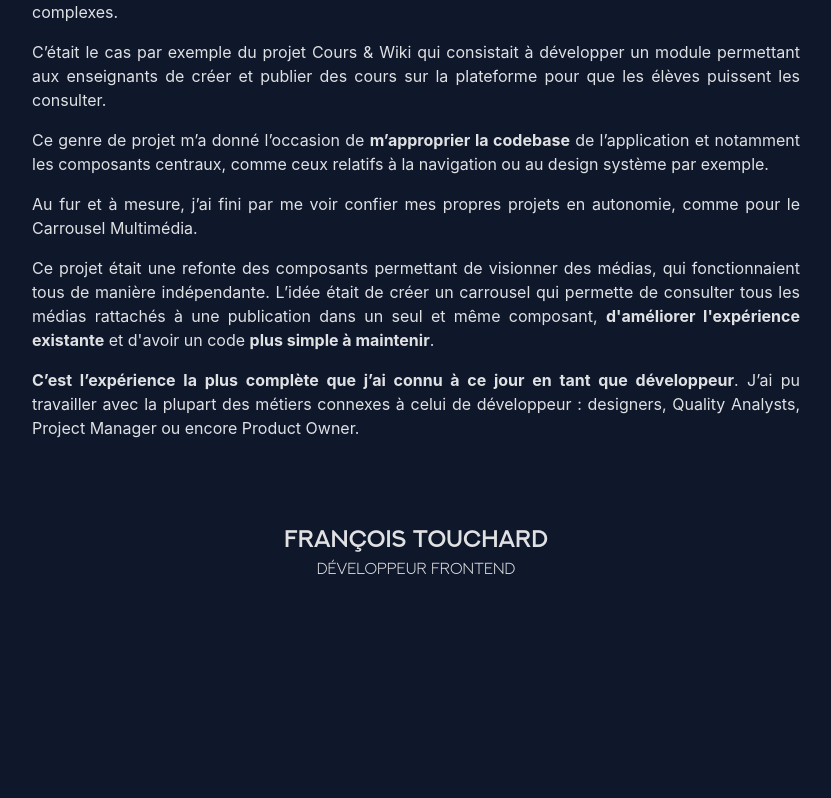
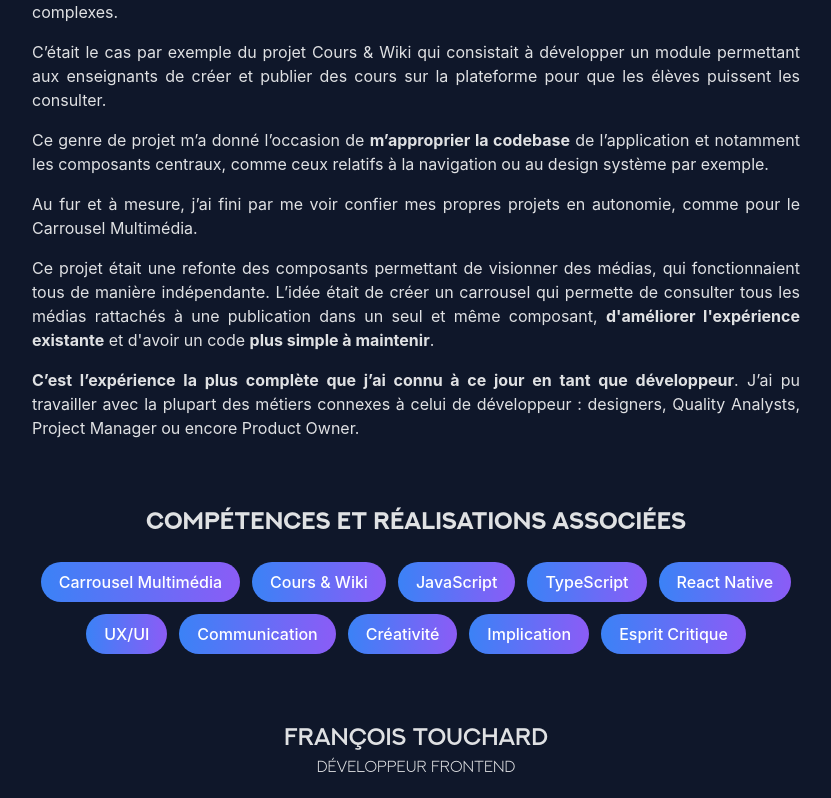
Before and after one commit to FrancoisTouchard/portfolioFT, a React (Vite) app: page /experiences/edifice in a window 1280 px wide. Shown: the part 1307-2105 px from the top of the page, without its empty margins (224-1055 px from the left). Before the commit the page ends 1907 px from the top, so only its background shows below. Built offline with nearby package versions, Linux system fonts and the light colour scheme.

Commit message:
feat(Experience): Adding tags, applying type TagProps to all tags

```diff
--- a/src/components/Experience/ExperienceDetails.css
+++ b/src/components/Experience/ExperienceDetails.css
@@ -28,3 +28,66 @@
   margin-top: 4%;
   font-family: 'Next Art';
 }
+
+#experiences-associated-work {
+  text-align: center;
+  margin-top: 8%;
+}
+
+.experiences-tags-container {
+  display: flex;
+  flex-wrap: wrap;
+  gap: 12px;
+  justify-content: center;
+  margin-top: 24px;
+}
+
+.experiences-tags-container a {
+  text-decoration: none;
+}
+
+.experiences-tag {
+  background: linear-gradient(90deg, #3b82f6 0%, #8b5cf6 100%);
+  color: #ffffff;
+  padding: 8px 18px;
+  border-radius: 24px;
+  font-size: 1rem;
+  font-weight: 500;
+  display: inline-block;
+}
+
+@media (max-width: 768px) {
+
+  .experiences-details-section {
+    margin-top: 0.2rem;
+  }
+
+  .experiences-details-logo {
+    padding: 4px;
+  }
+
+  .experiences-details-title {
+    margin-top: 1.2rem;
+    font-size: 2rem;
+  }
+
+  .experiences-article-section {
+    padding-left: 6%;
+    padding-right: 6%;
+  }
+
+  .experiences-article-subtitle {
+    margin-top: 2rem;
+    font-family: 'Next Art';
+    font-size: 1.2rem;
+  }
+
+  #experiences-associated-work {
+    margin-top: 12%;
+  }
+
+  .experiences-tag {
+    padding: 4px 12px;
+    font-size: 0.9rem;
+  }
+}
--- a/src/components/Experience/component.tsx
+++ b/src/components/Experience/component.tsx
@@ -1,7 +1,7 @@
 import './ExperienceDetails.css';
 
 import React from 'react';
-import { Navigate, useParams } from 'react-router-dom';
+import { Link, Navigate, useParams } from 'react-router-dom';
 
 import { EXPERIENCES } from './experiences.data';
 
@@ -36,6 +36,18 @@ const ExperienceDetails = () => {
             {experience.article.role}
           </>
         )}
+        <h2
+          className="experiences-article-subtitle"
+          id="experiences-associated-work">
+          Compétences et réalisations associées
+        </h2>
+        <div className="experiences-tags-container">
+          {experience.articleTags.map((tag, index) => (
+            <Link key={index} to={`/${tag.type}/${tag.path}`}>
+              <span className="experiences-tag">{tag.label}</span>
+            </Link>
+          ))}
+        </div>
       </section>
     </>
   );
--- a/src/components/Experience/experiences.data.ts
+++ b/src/components/Experience/experiences.data.ts
@@ -2,6 +2,10 @@ import logoEdifice from '../../assets/logos/logo_edifice.png';
 import logoEpitech from '../../assets/logos/logo_epitech.png';
 import logoIscod from '../../assets/logos/logo_iscod.jpg';
 import logoPickme from '../../assets/logos/logo_pickme.png';
+import {
+  SKILLS_TAGS,
+  WORKS_TAGS,
+} from '../../utils/navigation/navigation-links';
 import { EDIFICE_ARTICLE } from './experience.articles';
 import { ExperienceDetailsProps } from './types';
 
@@ -9,7 +13,19 @@ export const EXPERIENCES: ExperienceDetailsProps[] = [
   {
     id: 1,
     article: EDIFICE_ARTICLE,
-    title: 'Développeur Frontend Mobile',
+    articleTags: [
+      WORKS_TAGS.carrousel,
+      WORKS_TAGS.wiki,
+      SKILLS_TAGS.javascript,
+      SKILLS_TAGS.typescript,
+      SKILLS_TAGS.reactNative,
+      SKILLS_TAGS.uxui,
+      SKILLS_TAGS.communication,
+      SKILLS_TAGS.creativity,
+      SKILLS_TAGS.commitment,
+      SKILLS_TAGS.thinking,
+    ],
+    cardTags: ['React Native', 'JavaScript', 'TypeScript', 'CSS', 'Git'],
     company: 'Édifice (en alternance)',
     date: '02/09/2024 au 02/09/2026',
     description:
@@ -17,12 +33,13 @@ export const EXPERIENCES: ExperienceDetailsProps[] = [
     isSchool: false,
     logo: { src: logoEdifice, alt: 'Logo Édifice' },
     slug: 'edifice',
-    cardTags: ['React Native', 'JavaScript', 'TypeScript', 'CSS', 'Git'],
+    title: 'Développeur Frontend Mobile',
   },
   {
     id: 2,
     article: { entity: 'todo' },
-    title: `Master "Expert Ingénierie du Logiciel"`,
+    articleTags: [],
+    cardTags: ['JavaScript', 'TypeScript', 'Java', 'Kotlin', 'Angular', 'CSS'],
     company: 'ISCOD',
     date: '02/09/2024 au 02/09/2026',
     description:
@@ -30,12 +47,13 @@ export const EXPERIENCES: ExperienceDetailsProps[] = [
     isSchool: true,
     logo: { src: logoIscod, alt: 'Logo ISCOD' },
     slug: 'iscod',
-    cardTags: ['JavaScript', 'TypeScript', 'Java', 'Kotlin', 'Angular', 'CSS'],
+    title: `Master "Expert Ingénierie du Logiciel"`,
   },
   {
     id: 3,
     article: { entity: 'todo' },
-    title: 'Développeur Fullstack Mobile',
+    articleTags: [],
+    cardTags: ['React Native', 'Node.js', 'PostgreSQL'],
     company: 'Pickme (en stage)',
     date: '08/03/2023 au 07/09/2023',
     description:
@@ -43,18 +61,12 @@ export const EXPERIENCES: ExperienceDetailsProps[] = [
     isSchool: false,
     logo: { src: logoPickme, alt: 'Logo Pickme' },
     slug: 'pickme',
-    cardTags: ['React Native', 'Node.js', 'PostgreSQL'],
+    title: 'Développeur Fullstack Mobile',
   },
   {
     id: 4,
     article: { entity: 'todo' },
-    title: 'Formation Développeur Web',
-    company: 'Coding Academy by Epitech',
-    date: '03/10/2022 au 03/03/2023',
-    description: `Obtention du titre RNCP niveau 5 "Intégrateur développeur web", puis de la certification Epitech "Concepteur Développeur web & mobile".`,
-    isSchool: true,
-    logo: { src: logoEpitech, alt: 'Logo Epitech' },
-    slug: 'epitech',
+    articleTags: [],
     cardTags: [
       'React',
       'React Native',
@@ -65,5 +77,12 @@ export const EXPERIENCES: ExperienceDetailsProps[] = [
       'Mongo DB',
       'SQL',
     ],
+    company: 'Coding Academy by Epitech',
+    date: '03/10/2022 au 03/03/2023',
+    description: `Obtention du titre RNCP niveau 5 "Intégrateur développeur web", puis de la certification Epitech "Concepteur Développeur web & mobile".`,
+    isSchool: true,
+    logo: { src: logoEpitech, alt: 'Logo Epitech' },
+    slug: 'epitech',
+    title: 'Formation Développeur Web',
   },
 ];
--- a/src/components/Experience/types.ts
+++ b/src/components/Experience/types.ts
@@ -1,8 +1,11 @@
 import React from 'react';
+
+import { TagProps } from '../../utils/navigation/navigation-links';
 
 export interface ExperienceDetailsProps {
   id: number;
   article: { entity: React.ReactNode; role?: React.ReactNode };
+  articleTags: TagProps[];
   cardTags: string[];
   company: string;
   date: string;
--- a/src/components/Skills/types.ts
+++ b/src/components/Skills/types.ts
@@ -1,4 +1,6 @@
 import React from 'react';
+
+import { TagProps } from '../../utils/navigation/navigation-links';
 
 export interface SkillProps {
   article: {
@@ -11,6 +13,6 @@ export interface SkillProps {
   description: string;
   logo: { src: string; alt: string };
   slug: string;
-  tags: { label: string; path: string }[];
+  tags: TagProps[];
   title: string;
 }
--- a/src/components/Works/types.ts
+++ b/src/components/Works/types.ts
@@ -1,4 +1,6 @@
 import React from 'react';
+
+import { TagProps } from '../../utils/navigation/navigation-links';
 
 export interface WorkProps {
   id: number;
@@ -14,6 +16,6 @@ export interface WorkProps {
   description: string;
   illustration: { src: string; alt: string };
   slug: string;
-  tags: { label: string; path: string }[];
+  tags: TagProps[];
   title: string;
 }
--- a/src/utils/navigation/navigation-links.ts
+++ b/src/utils/navigation/navigation-links.ts
@@ -1,22 +1,48 @@
-export const SKILLS_TAGS = {
-  javascript: { path: 'javascript', label: 'JavaScript' },
-  typescript: { path: 'typescript', label: 'TypeScript' },
-  reactNative: { path: 'react-native', label: 'React Native' },
-  react: { path: 'react', label: 'React' },
-  uxui: { path: 'uxui', label: 'UX/UI' },
-  communication: { path: 'communication', label: 'Communication' },
-  creativity: { path: 'creativity', label: 'Créativité' },
-  thinking: { path: 'critical-thinking', label: 'Esprit Critique' },
-  commitment: { path: 'commitment', label: 'Implication' },
-  organization: { path: 'organization', label: 'Organisation' },
+export type TagProps = {
+  path: string;
+  label: string;
+  type: 'skills' | 'works';
 };
 
-export const WORKS_TAGS = {
-  carrousel: { path: 'multimedia-carrousel', label: 'Carrousel Multimédia' },
-  wiki: { path: 'wiki', label: 'Cours & Wiki' },
-  indigo: { path: 'indigo-project', label: 'The Indigo Project' },
-  myGifLibrary: { path: 'mygiflibrary', label: 'My Gif Library' },
-  chatbot: { path: 'chatbot', label: 'Pickme & HelloMyBot' },
+export const SKILLS_TAGS: Record<string, TagProps> = {
+  javascript: { path: 'javascript', label: 'JavaScript', type: 'skills' },
+  typescript: { path: 'typescript', label: 'TypeScript', type: 'skills' },
+  reactNative: { path: 'react-native', label: 'React Native', type: 'skills' },
+  react: { path: 'react', label: 'React', type: 'skills' },
+  uxui: { path: 'uxui', label: 'UX/UI', type: 'skills' },
+  communication: {
+    path: 'communication',
+    label: 'Communication',
+    type: 'skills',
+  },
+  creativity: { path: 'creativity', label: 'Créativité', type: 'skills' },
+  thinking: {
+    path: 'critical-thinking',
+    label: 'Esprit Critique',
+    type: 'skills',
+  },
+  commitment: { path: 'commitment', label: 'Implication', type: 'skills' },
+  organization: { path: 'organization', label: 'Organisation', type: 'skills' },
+};
+
+export const WORKS_TAGS: Record<string, TagProps> = {
+  carrousel: {
+    path: 'multimedia-carrousel',
+    label: 'Carrousel Multimédia',
+    type: 'works',
+  },
+  wiki: { path: 'wiki', label: 'Cours & Wiki', type: 'works' },
+  indigo: {
+    path: 'indigo-project',
+    label: 'The Indigo Project',
+    type: 'works',
+  },
+  myGifLibrary: {
+    path: 'mygiflibrary',
+    label: 'My Gif Library',
+    type: 'works',
+  },
+  chatbot: { path: 'chatbot', label: 'Pickme & HelloMyBot', type: 'works' },
 };
 
 export const SKILLS_NAV_LINKS = Object.values(SKILLS_TAGS);
```
